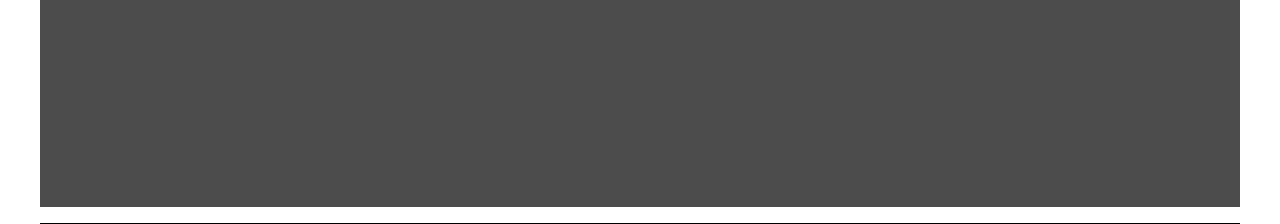
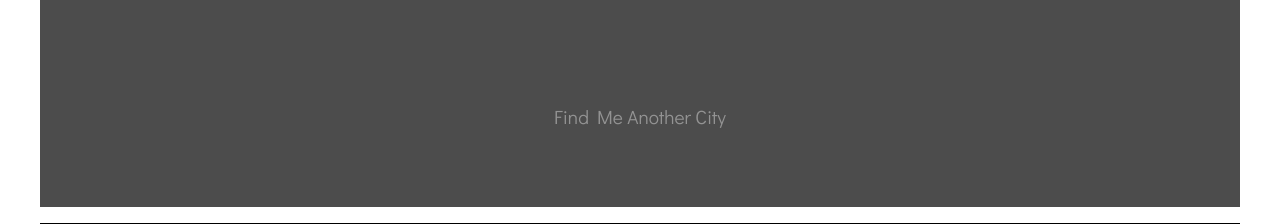
Before and after one commit to FAC9/hapi-places, a Node project: template public/views/index.hbs in a window 1280 px wide. Shown: the part 593-817 px from the top of the page. Run offline with Node 20 templates, Linux system fonts and the light colour scheme; the template is opened without the code that fills it, so the values that code supplies are empty.

Commit message:
add a new city button

```diff
--- a/public/css/style.css
+++ b/public/css/style.css
@@ -46,6 +46,21 @@
   font-size: 2em;
   letter-spacing: .5em;
   z-index: 2;
+}
+
+.header__regen {
+  position: relative;
+  color: rgba(255,255,255,0.4);
+  font-weight: 400;
+  top: 15rem;
+  cursor: pointer;
+  transition: all .2s ease;
+  font-family: 'Futura', 'Didact Gothic', sans-serif;
+  text-decoration: none;
+}
+
+.header__regen:hover {
+  color: white;
 }
 
 /** TABLE **/
@@ -214,6 +229,8 @@
 }
 
 
+
+
 @media screen and (max-width: 700px){
   html{
     font-size: .8rem;
--- a/public/views/index.hbs
+++ b/public/views/index.hbs
@@ -15,6 +15,8 @@
 <header class="header" style="background: linear-gradient(0deg, rgba(0,0,0,0.7), rgba(0,0,0,0.7)), url('{{image}}') no-repeat 50% 50%;">
   <h1 class="header__title">{{city}}</h1>
   <h2 class="header__subtitle">{{country}}</h2>
+  <a href='/' class='header__regen'>Find Me Another City</a>
+
 </header>
 
 <table class="table">
```
